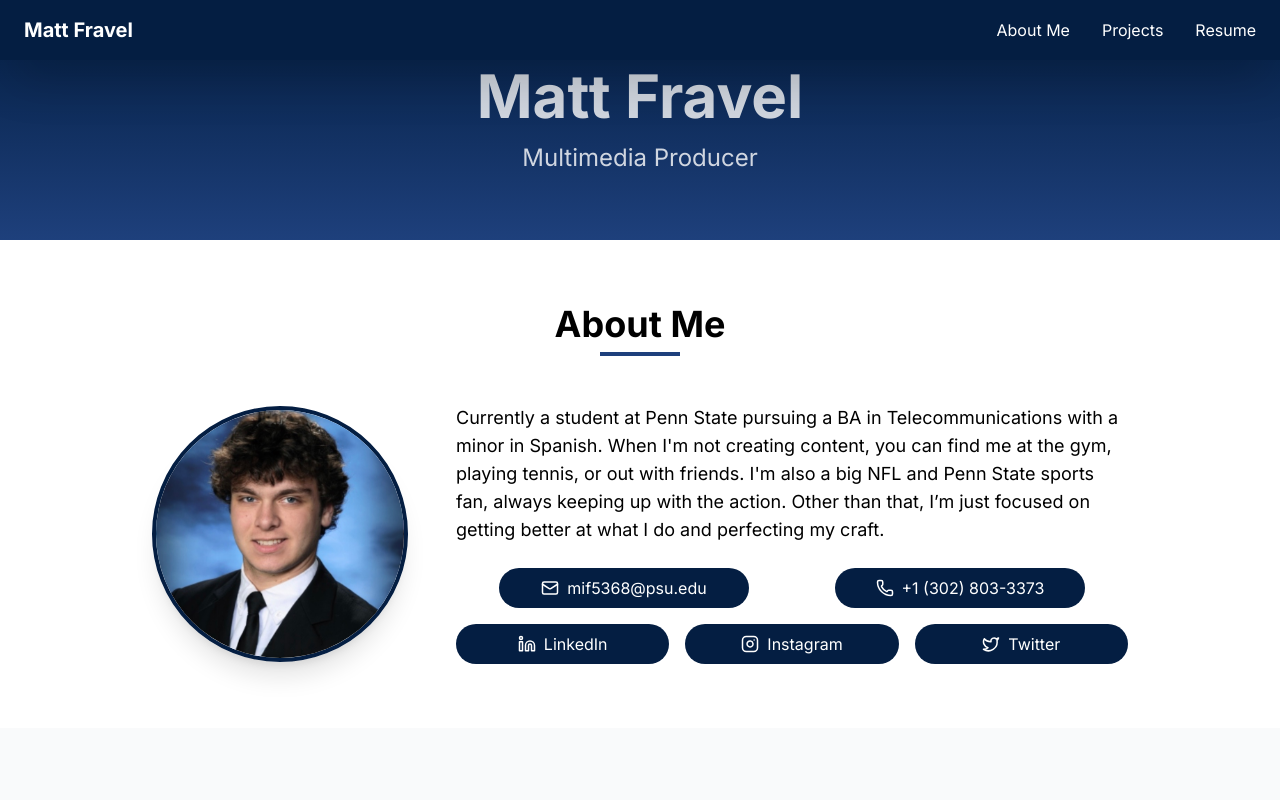
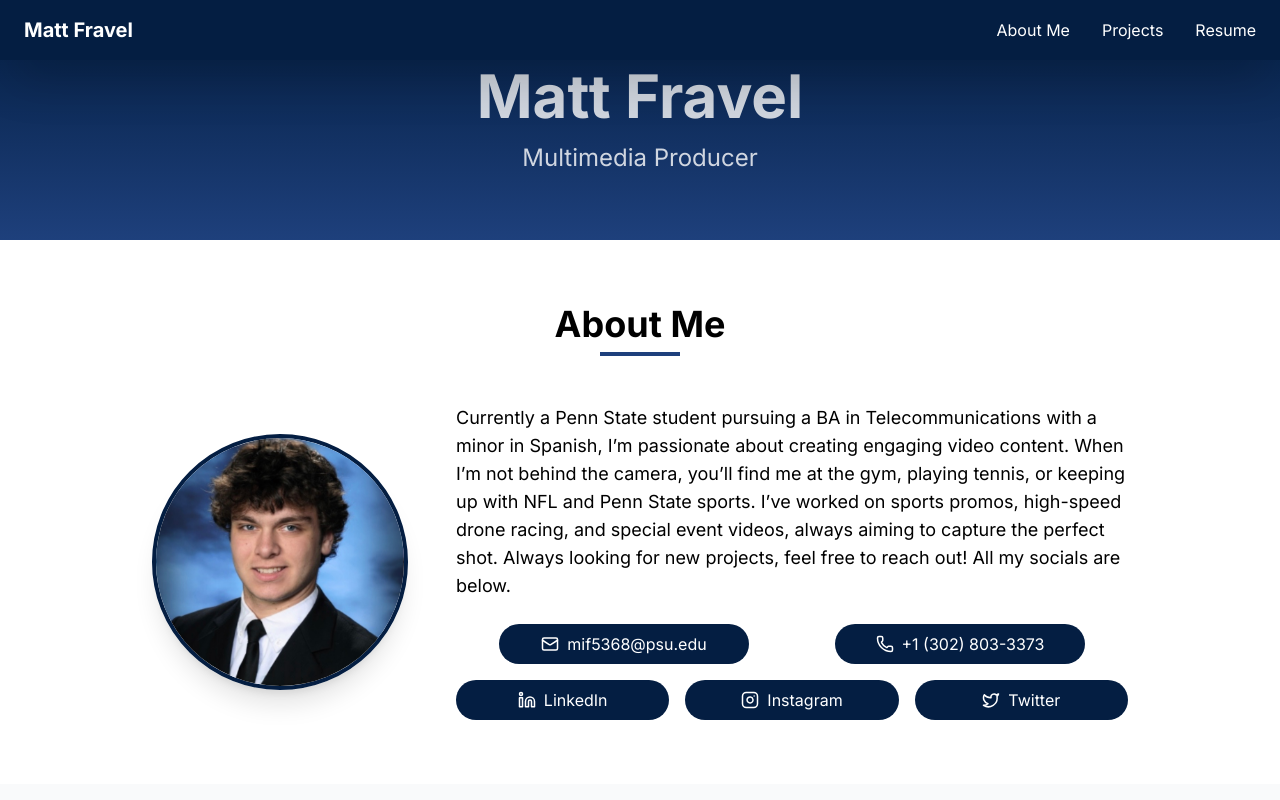
Before and after one commit to OBress/matt-website, a Next.js app: page / in a window 1280 px wide. Shown: the top 800 px of the page. Built offline with nearby package versions, Linux system fonts and the light colour scheme.

Commit message:
Update about-me.ts

```diff
--- a/content/about-me.ts
+++ b/content/about-me.ts
@@ -12,7 +12,7 @@ export interface AboutMe {
 
 export const aboutMe: AboutMe = {
   name: "Matt Fravel",
-  description: "Currently a student at Penn State pursuing a BA in Telecommunications with a minor in Spanish. When I'm not creating content, you can find me at the gym, playing tennis, or out with friends. I'm also a big NFL and Penn State sports fan, always keeping up with the action. Other than that, I’m just focused on getting better at what I do and perfecting my craft.",
+  description: "Currently a Penn State student pursuing a BA in Telecommunications with a minor in Spanish, I’m passionate about creating engaging video content. When I’m not behind the camera, you’ll find me at the gym, playing tennis, or keeping up with NFL and Penn State sports. I’ve worked on sports promos, high-speed drone racing, and special event videos, always aiming to capture the perfect shot. Always looking for new projects, feel free to reach out! All my socials are below.",
   socialLinks: [
     {
       name: "Email",
```
